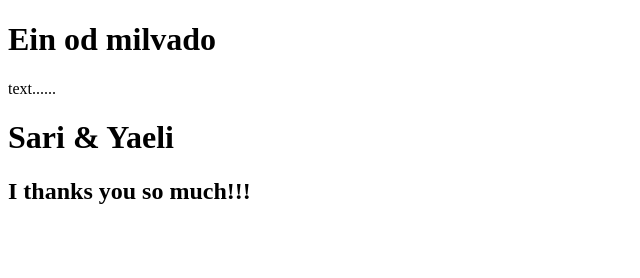
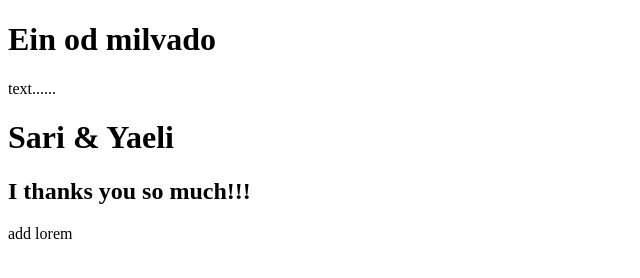
Before and after one commit to YL4279/test2, a plain HTML site: page index.html in a window 1280 px wide. Shown: the full height of the page, 0-640 px from the left. Drawn offline with Linux system fonts and the light colour scheme.

Commit message:
small change

```diff
--- a/index.html
+++ b/index.html
@@ -10,5 +10,6 @@
     <p>text......</p>
     <h1>Sari & Yaeli</h1>
     <h2>I thanks you so much!!!</h2>
+    <p>add lorem</p>
 </body>
 </html>
```
